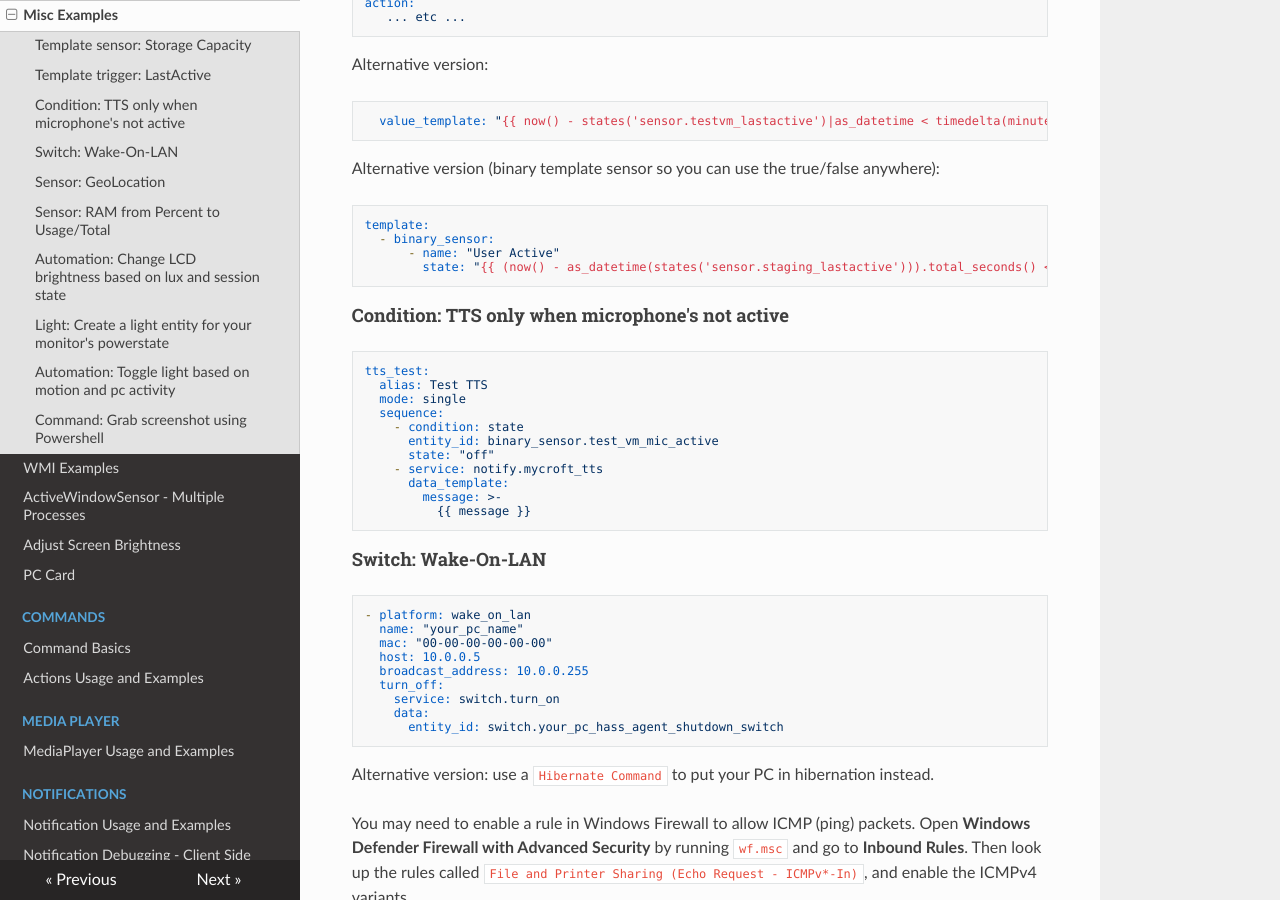
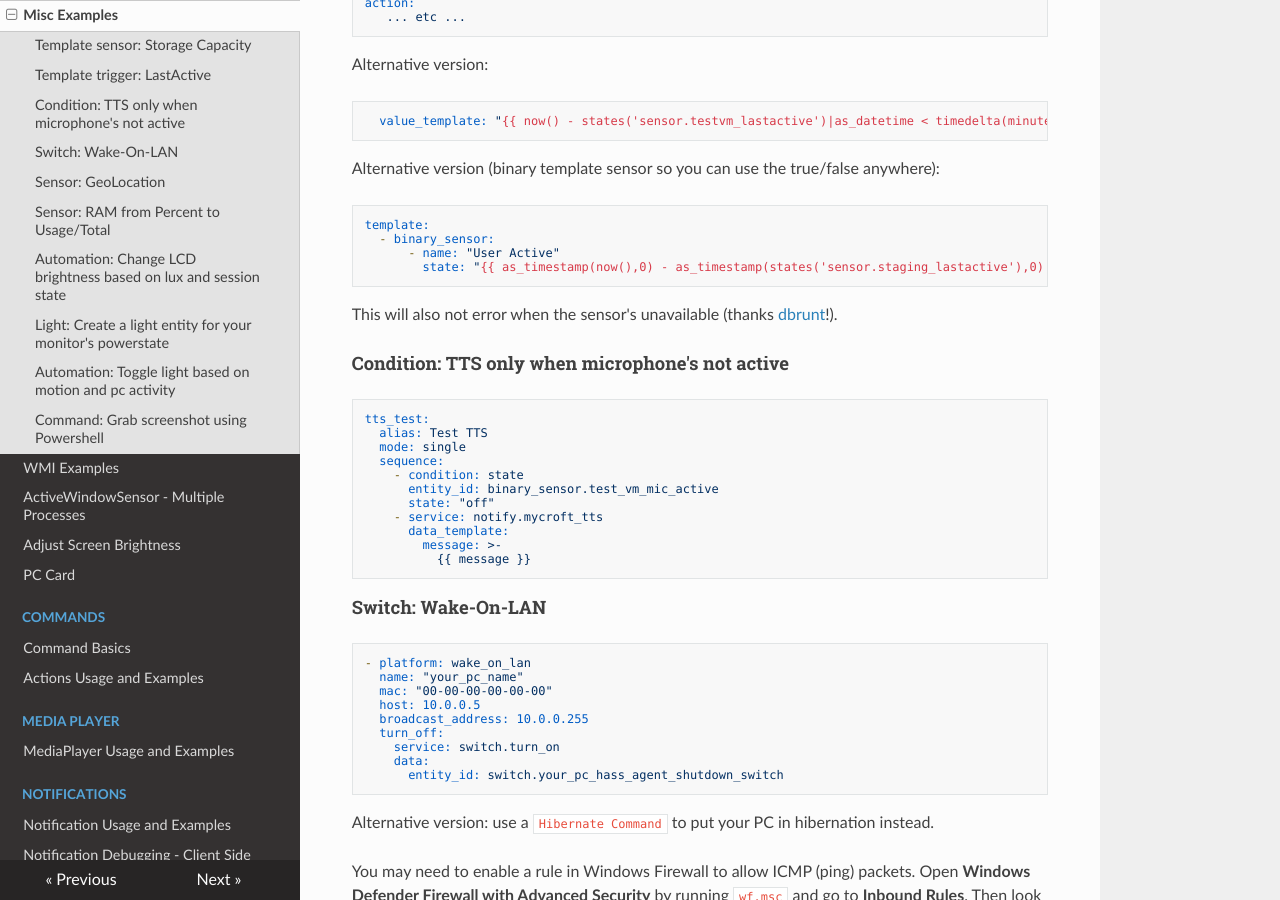
Before and after one commit to LAB02-Admin/HASS.Agent-Docs, an MkDocs documentation site: the page built from docs/sensor-command-automation-and-script-examples.md, in a window 1280 px wide and 900 px high, scrolled down 820 px. Built offline with MkDocs 1.6.1, drawn with Linux system fonts in a browser that asks for light colours; nearby versions of some CDN libraries.

Commit message:
Update sensor-command-automation-and-script-examples.md

````diff
--- a/docs/sensor-command-automation-and-script-examples.md
+++ b/docs/sensor-command-automation-and-script-examples.md
@@ -48,8 +48,10 @@ Alternative version (binary template sensor so you can use the true/false anywhe
 template:
   - binary_sensor:
       - name: "User Active"
-        state: "{{ (now() - as_datetime(states('sensor.staging_lastactive'))).total_seconds() < 60 }}"
+        state: "{{ as_timestamp(now(),0) - as_timestamp(states('sensor.staging_lastactive'),0) < 60 }}"
 ```
+
+This will also not error when the sensor's unavailable (thanks [dbrunt](https://community.home-assistant.io/t/how-to-handle-unknown-or-unavailable-states-in-template-entities-or-automations/411632/14)!).
 
 #### Condition: TTS only when microphone's not active
 
````
